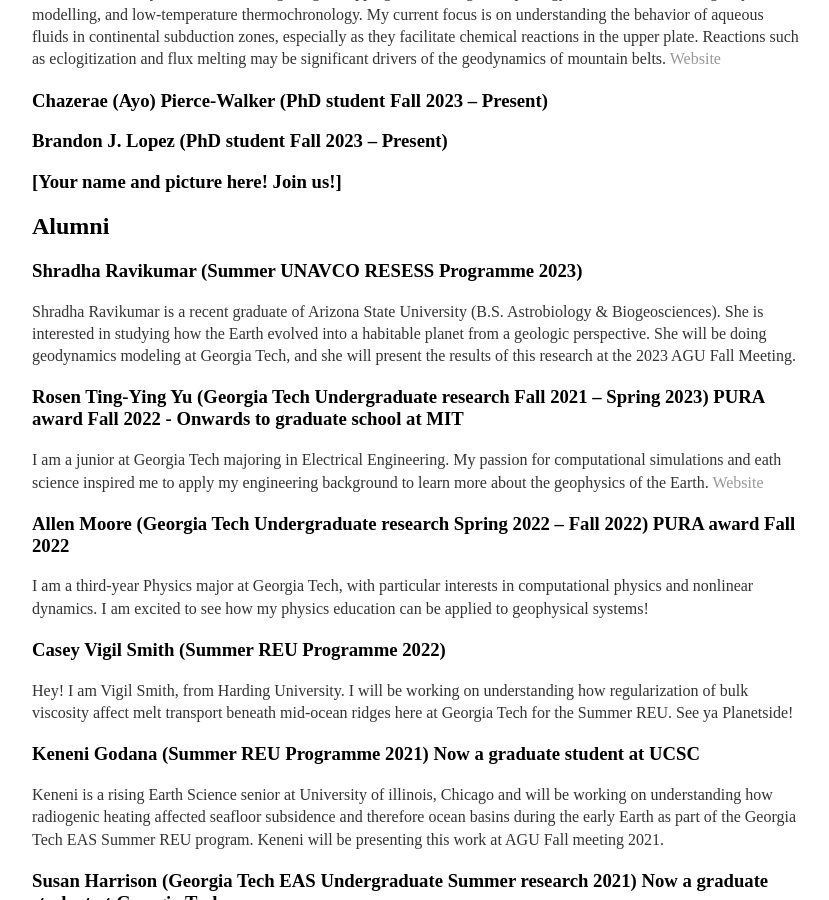
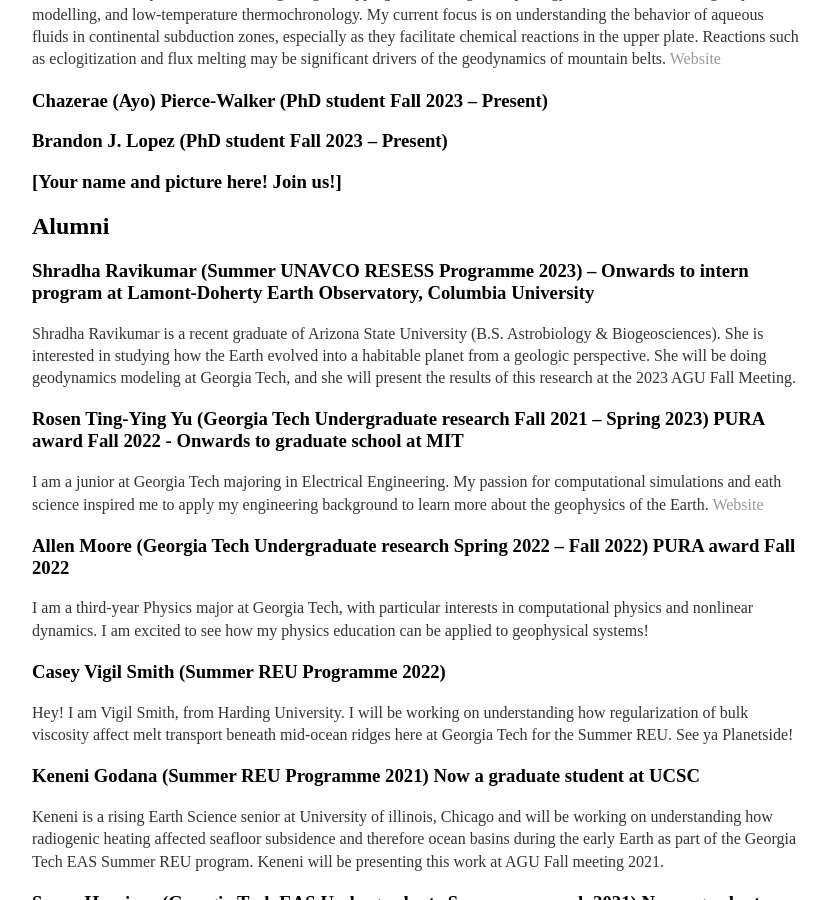
Before and after one commit to joycesim/joycesim.github.io, a Jekyll site: the page built from group/index.md, in a window 1280 px wide and 900 px high, scrolled down 1329 px. Shown: the whole window, without its empty margins (224-1053 px from the left). Built offline with Jekyll 4.4.1, drawn with Linux system fonts in a browser that asks for light colours.

Commit message:
Update index.md

```diff
--- a/group/index.md
+++ b/group/index.md
@@ -32,7 +32,7 @@
 ### [Your name and picture here! Join us!]
 
 ## Alumni
-### Shradha Ravikumar (Summer UNAVCO RESESS Programme 2023)
+### Shradha Ravikumar (Summer UNAVCO RESESS Programme 2023) -- Onwards to intern program at Lamont-Doherty Earth Observatory, Columbia University
 Shradha Ravikumar is a recent graduate of Arizona State University (B.S. Astrobiology & Biogeosciences). She is interested in studying how the Earth evolved into a habitable planet from a geologic perspective. She will be doing geodynamics modeling at Georgia Tech, and she will present the results of this research at the 2023 AGU Fall Meeting.
 
 ### Rosen Ting-Ying Yu (Georgia Tech Undergraduate research Fall 2021 -- Spring 2023) PURA award Fall 2022 - Onwards to graduate school at MIT
```
